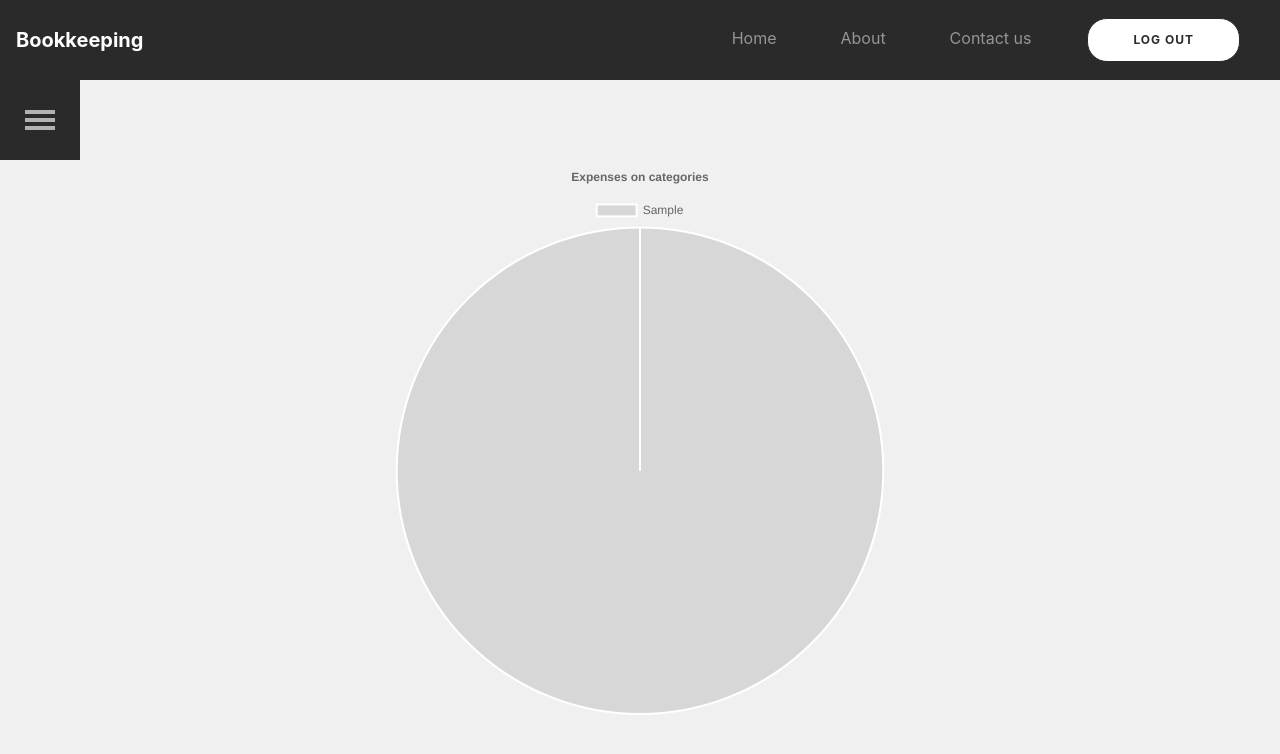
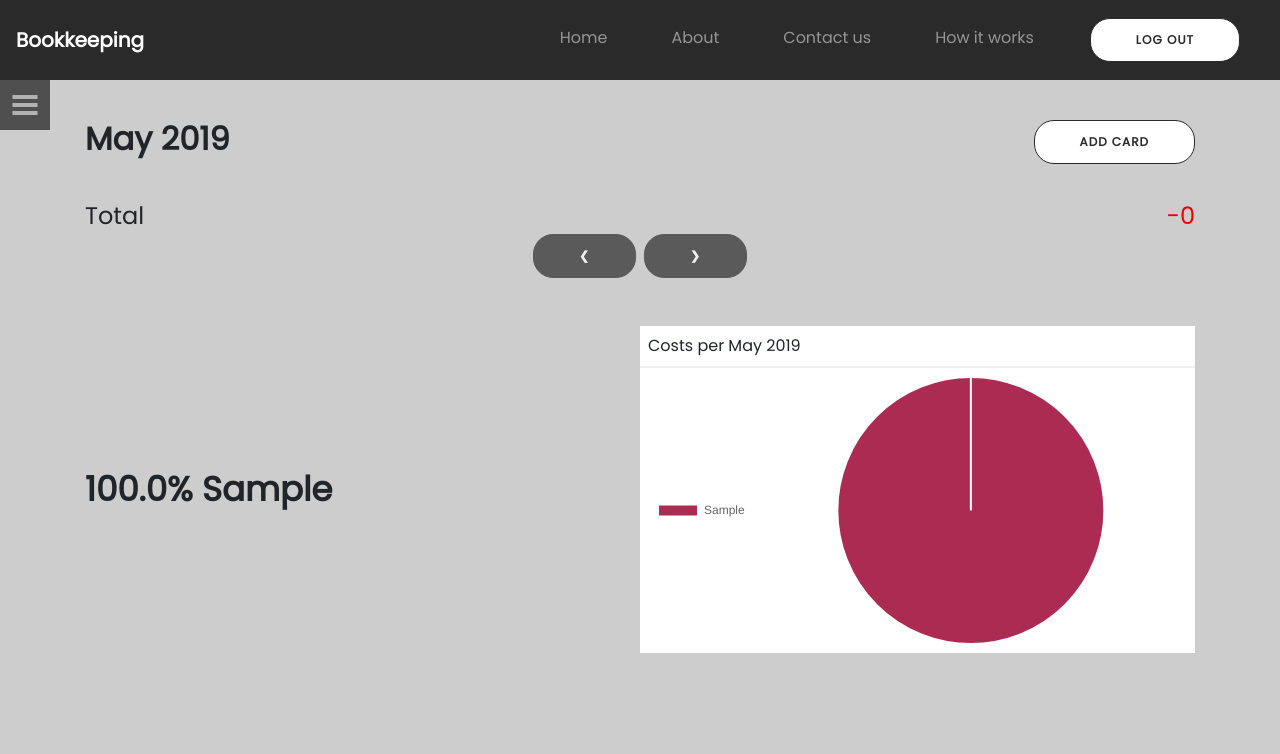
Before and after one commit to MickiMouse/bookkeeping, a Flask app: page /index in a window 1280 px wide. Shown: the top 754 px of the page. Run offline with Flask 2, Linux system fonts and the light colour scheme; a user stored in the database is signed in; tables that the repository leaves empty hold one stand-in row (values such as "Sample post"); some libraries are stand-ins or nearby versions.

Commit message:
update index

```diff
--- a/app/auth/__init__.py
+++ b/app/auth/__init__.py
@@ -2,4 +2,4 @@
 
 bp = Blueprint('auth', __name__)
 
-from app.auth import views
+from app.auth import routes
--- a/app/charts/__init__.py
+++ b/app/charts/__init__.py
@@ -2,4 +2,4 @@
 
 bp = Blueprint('charts', __name__)
 
-from app.charts import views
+from app.charts import routes
--- a/app/charts/views.py
+++ b/app/charts/routes.py
@@ -10,7 +10,7 @@
     return [calendar.month_name[i] for i in args]
 
 
-@bp.route('/chart', methods=['GET', 'POST'])
+@bp.route('/graphics', methods=['GET', 'POST'])
 @login_required
 def graphics():
     forms = [DaysLineForm(), MonthCategoryForm(), CategoryForm(), MonthLineForm(), CategoryMonthForm()]
@@ -51,7 +51,7 @@
 @login_required
 def graph_days_line(month, year):
     chart = Graph(current_user)
-    filter_dict = {'month': int(month), 'year': year}
+    filter_dict = {'month': int(month), 'year': year, 'payer': current_user}
     days, prices = chart.days(**filter_dict)
     return render_template('graph_days_line.html', days=days, prices=prices, month=_calendar_month([int(month)]))
 
--- a/app/main/__init__.py
+++ b/app/main/__init__.py
@@ -2,4 +2,4 @@
 
 bp = Blueprint('main', __name__)
 
-from app.main import views
+from app.main import routes
--- /dev/null
+++ b/app/main/routes.py
@@ -0,0 +1,93 @@
+import calendar
+from datetime import datetime
+from app import db
+from app.main import bp
+from app.main.forms import CreateCardForm
+from app.graph import Graph
+from app.models import Card
+from flask import render_template, redirect, url_for, request, current_app
+from flask_login import login_required, current_user
+
+
+@bp.route('/')
+def preview():
+    return render_template('preview.html')
+
+
+@bp.route('/index')
+@login_required
+def index():
+    page = request.args.get('page', 1, type=int)
+    cards = Card.query.filter_by(
+        payer=current_user,
+        month=datetime.utcnow().month,
+        year=datetime.utcnow().year
+    ).order_by(Card.timestamp.desc()).paginate(
+        page=page,
+        per_page=current_app.config['CARDS_PER_PAGE'],
+        error_out=False)
+    next_url = url_for('main.index', page=cards.next_num) if cards.has_next else None
+    prev_url = url_for('main.index', page=cards.prev_num) if cards.has_prev else None
+    colors = ['#AB2B52', '#7c1f7C', '#4F2982', '#94002D', '#6C006C', '#330570',
+              '#120873', '#689AD3', '#542881', '#2618B1', '#5C0DAC', '#0D56A6']
+    chart = Graph(current_user)
+    categories, prices = chart.get_all_categories()
+    bg_colors = colors[:len(categories)]
+    date = '{} {}'.format(calendar.month_name[datetime.utcnow().month], datetime.utcnow().year)
+    total = get_total(datetime.utcnow().month, datetime.utcnow().year)
+    data = get_percents(categories, prices)
+    return render_template('index.html', cards=cards, next_url=next_url, prev_url=prev_url,
+                           date=date, categories=categories, prices=prices, bg_colors=bg_colors,
+                           total=total, data=data)
+
+
+@bp.route('/add_card', methods=['GET', 'POST'])
+@login_required
+def create_card():
+    form = CreateCardForm()
+    if form.validate_on_submit():
+        card = Card(price=float(form.price.data),
+                    category=form.category.data,
+                    note=form.note.data,
+                    payer=current_user,
+                    year=datetime.utcnow().date().year,
+                    month=datetime.utcnow().date().month,
+                    day=datetime.utcnow().date().day)
+        db.session.add(card)
+        db.session.commit()
+        return redirect(url_for('main.index'))
+    return render_template('create_card.html', form=form)
+
+
+@bp.route('/table', methods=['GET', 'POST'])
+@login_required
+def table():
+    cards = current_user.notes.all()
+    return render_template('table.html', cards=cards)
+
+
+@bp.route('/delete/<id>', methods=['GET', 'POST'])
+@login_required
+def delete(id):
+    card = Card.query.get(int(id))
+    db.session.delete(card)
+    db.session.commit()
+    return redirect(url_for('main.index'))
+
+
+def get_percents(categories, prices):
+    percents = [x / sum(prices) * 100 for x in prices]
+    z = [j for i, j in sorted(zip(percents, categories), key=lambda pair: pair[0])]
+    percents.sort()
+    percents.reverse()
+    z.reverse()
+    data = ['{}% {}'.format(round(percents[i], 2), z[i]) for i in range(len(percents))]
+
+    if len(data) > 3:
+        return data[:3]
+    else:
+        return data
+
+
+def get_total(month, year):
+    return sum([card.price for card in Card.query.filter_by(payer=current_user, month=month, year=year).all()])
--- a/app/main/views.py
+++ /dev/null
@@ -1,54 +0,0 @@
-from datetime import datetime
-from app import db
-from app.main import bp
-from app.main.forms import CreateCardForm
-from app.graph import Graph
-from app.models import Card
-from flask import render_template, redirect, url_for
-from flask_login import login_required, current_user
-
-
-@bp.route('/')
-def preview():
-    return render_template('preview.html')
-
-
-@bp.route('/index')
-@login_required
-def index():
-    # page = request.args.get('page', 1, type=int)
-    # cards = Card.query.filter_by(payer=current_user).order_by(Card.timestamp.desc()).paginate(
-    #     page=page,
-    #     per_page=app.config['CARDS_PER_PAGE'],
-    #     error_out=False)
-    # next_url = url_for('index', page=cards.next_num) if cards.has_next else None
-    # prev_url = url_for('index', page=cards.prev_num) if cards.has_prev else None
-    chart = Graph(current_user)
-    categories, expenses = chart.get_all_categories()
-    return render_template('index.html', categories=categories, expenses=expenses)
-    # cards=cards, next_url=next_url, prev_url=prev_url)
-
-
-@bp.route('/add_card', methods=['GET', 'POST'])
-@login_required
-def create_card():
-    form = CreateCardForm()
-    if form.validate_on_submit():
-        card = Card(price=float(form.price.data),
-                    category=form.category.data,
-                    note=form.note.data,
-                    payer=current_user,
-                    year=datetime.utcnow().date().year,
-                    month=datetime.utcnow().date().month,
-                    day=datetime.utcnow().date().day)
-        db.session.add(card)
-        db.session.commit()
-        return redirect(url_for('main.index'))
-    return render_template('create_card.html', form=form)
-
-
-@bp.route('/table', methods=['GET', 'POST'])
-@login_required
-def table():
-    cards = current_user.notes.all()
-    return render_template('table.html', cards=cards)
--- a/app/static/css/style.css
+++ b/app/static/css/style.css
@@ -1,8 +1,10 @@
-@import url('https://fonts.googleapis.com/css?family=Montserrat:400,800');
+@import url('https://fonts.googleapis.com/css?family=Poppins:300,400,60');
 body {
-    background-color: #f0f0f0;
+    background-color: #cdcdcd;
     margin: 0;
     padding: 0;
+    /*font-family: "Roboto", Arial, sans-serif;*/
+    font-family: "Poppins", sans-serif;
 }
 a {
     color: #333;
@@ -14,7 +16,9 @@
 }
 h2 {
     font-weight: bold;
-    text-align: center;
+}
+td > span {
+    font-weight: bolder;
 }
 .prev {
     width: 50%;
@@ -24,16 +28,15 @@
 }
 .style-form {
     width: 25%;
-    border: 1px solid #2a2a2a;
-    background-color: #FFFFFF;
+    background-color: #f0f0f0;
 }
 .burger-menu__button {
     position: fixed;
     top: 80px;
-    z-index: 30;
-    width: 80px;
-    height: 80px;
-    background-color: #2a2a2a;
+    z-index: 35;
+    width: 50px;
+    height: 50px;
+    background-color: #4f4f4f;
     transition: 0.6s;
 }
 .burger-menu__button:hover, .burger-menu__lines {
@@ -43,7 +46,7 @@
 .burger-menu__lines::after,
 .burger-menu__lines::before {
     position: absolute;
-    width: 30px;
+    width: 25px;
     height: 4px;
     background-color: #fff;
 }
@@ -74,13 +77,13 @@
 }
 .burger-menu__nav {
     padding-top: 80px;
-    margin-top: -80px;
+    margin-top: -70px;
     position: fixed;
     z-index: 20;
     display: flex;
     flex-flow: column;
     height: 100%;
-    background-color: #2a2a2a;
+    background-color: #4f4f4f;
     overflow-y: auto;
     left: -100%;
     transition: 0.5s;
@@ -132,3 +135,7 @@
 .dark-button:disabled {
     opacity: 0.7;
 }
+.percent {
+    font-size: 34px;
+    font-weight: bolder;
+}
--- a/app/templates/base.html
+++ b/app/templates/base.html
@@ -9,13 +9,14 @@
         <link rel="stylesheet" href="{{ url_for('static', filename='css/style.css') }}">
     </head>
     <body>
-        <nav class="navbar navbar-expand-lg navbar-dark position-fixed w-100" style="height: 80px; background-color: #2a2a2a; top: 0;">
+        <nav class="navbar navbar-expand-lg navbar-dark position-fixed w-100" style="height: 80px; background-color: #2a2a2a; top: 0; z-index: 30;">
             <a class="navbar-brand" href="{{ url_for('main.preview') }}"><b>Bookkeeping</b></a>
             <div class="collapse navbar-collapse justify-content-end">
                 <ul class="navbar-nav">
                     <li class="mx-4"><a class="nav-link" href="{{ url_for('main.index') }}">Home</a></li>
                     <li class="mx-4"><a class="nav-link" href="">About</a></li>
                     <li class="mx-4"><a class="nav-link" href="">Contact us</a></li>
+                    <li class="mx-4"><a class="nav-link" href="">How it works</a></li>
                     {% if current_user.is_active %}
                     <li class="mx-4"><a href="{{ url_for('auth.logout') }}"><button class="light-button">Log out</button></a></li>
                     {% else %}
@@ -27,9 +28,7 @@
         </nav>
         {% if current_user.is_active %}
         <div class="burger-menu">
-            <a href="" class="burger-menu__button">
-                <span class="burger-menu__lines"></span>
-            </a>
+            <a href="" class="burger-menu__button"><span class="burger-menu__lines"></span></a>
             <nav class="burger-menu__nav">
                 <a href="{{ url_for('main.index') }}" class="burger-menu__link">{{ current_user.username }}</a>
                 <a href="{{ url_for('main.index') }}" class="burger-menu__link">Home</a>
@@ -39,7 +38,7 @@
             </nav>
         </div>
         {% endif %}
-        <div class="container" style="margin-top: 160px">
+        <div class="container" style="margin-top: 120px">
             {% block app_content %}{% endblock %}
         </div>
         <script src="https://cdnjs.cloudflare.com/ajax/libs/Chart.js/2.8.0/Chart.js"></script>
--- a/app/templates/create_card.html
+++ b/app/templates/create_card.html
@@ -17,7 +17,7 @@
                 {{ form.category(class="form-control") }}
             </div>
             <div class="form-group">
-                {{ form.note(class="form-control", placeholder='Note', maxlength="32") }}
+                {{ form.note(class="form-control", placeholder='Note (optional)', maxlength="32") }}
             </div>
             {{ form.submit(class="dark-button w-100") }}
         </form>
--- a/app/templates/index.html
+++ b/app/templates/index.html
@@ -2,48 +2,64 @@
 
 
 {% block app_content %}
-{#    <div class="d-flex justify-content-center">#}
-{#        <a href="{{ url_for('create_card') }}"><button class="light-button">Add card</button></a>#}
-{#    </div>#}
-{#    <div class="card-deck my-4">#}
-{#        {% for card in cards.items %}#}
-{#            {% include '_card.html' %}#}
-{#        {% endfor %}#}
-{#    </div>#}
-{#    <div class="d-flex justify-content-center">#}
-{#        <a class="mx-1" href="{{ prev_url }}">#}
-{#            <button class="dark-button" type="button" {% if prev_url is none %}disabled{% endif %}>#}
-{#                ❮#}
-{#            </button>#}
-{#        </a>#}
-{#        <a class="mx-1" href="{{ next_url }}">#}
-{#            <button class="dark-button" type="button" {% if next_url is none %}disabled{% endif %}>#}
-{#                ❯#}
-{#            </button>#}
-{#        </a>#}
-{#    </div>#}
-    <canvas id="pieAllCategories"></canvas>
+    <div class="d-flex justify-content-between">
+        <h2>{{ date }}</h2>
+        <a href="{{ url_for('main.create_card') }}"><button class="light-button">Add card</button></a>
+    </div>
+    <table class="table my-3" style="background-color: #f0f0f0">
+        {% for card in cards.items %}
+            {% include '_card.html' %}
+        {% endfor %}
+    </table>
+    <div class="d-flex justify-content-between" style="font-size: 24px">
+        <span>Total</span>
+        <span style="color: #eb0000;">-{{ total }}</span>
+    </div>
+    <div class="d-flex justify-content-center">
+        <a class="mx-1" href="{{ prev_url }}">
+            <button class="dark-button" type="button" {% if prev_url is none %}disabled{% endif %}>
+                ❮
+            </button>
+        </a>
+        <a class="mx-1" href="{{ next_url }}">
+            <button class="dark-button" type="button" {% if next_url is none %}disabled{% endif %}>
+                ❯
+            </button>
+        </a>
+    </div>
+    <div class="d-flex flex-row justify-content-between my-5">
+        <div class="d-flex flex-column align-self-center">
+            {% for stat in data %}
+                <div><span class="percent">{{ stat }}</span></div>
+            {% endfor %}
+        </div>
+        <div class="d-flex flex-column" style="background-color: #ffffff">
+            <span class="p-2" style="border-bottom: 2px solid #f0f0f0">Costs per {{ date }}</span>
+            <div class="p-2" style="width: 555px; ">
+                <canvas id="pieAllCategories"></canvas>
+            </div>
+        </div>
+    </div>
 {% endblock %}
 
 
 {% block scripts %}
     <script>
         let categories = {{ categories|safe }};
-        let expenses = {{ expenses|safe }}
+        let prices = {{ prices|safe }}
         new Chart(document.getElementById("pieAllCategories"), {
             type: 'pie',
             data: {
                 labels: categories,
                 datasets: [{
-                    label: "",
-                    {#backgroundColor: ["#3e95cd", "#8e5ea2","#3cba9f","#e8c3b9","#c45850"],#}
-                    data: expenses
+                    backgroundColor: {{ bg_colors|safe }},
+                    data: prices,
                 }]
             },
             options: {
-                title: {
+                legend: {
                     display: true,
-                    text: 'Expenses on categories'
+                    position: 'left'
                 }
             }
         });
--- a/app/templates/register.html
+++ b/app/templates/register.html
@@ -38,7 +38,7 @@
     </div>
     <div class="d-flex justify-content-center" style="margin-top: 30px;">
         <div>
-            If you have already registered <a href="{{ url_for('login') }}"><button class="light-button">Sign in</button></a>
+            If you have already registered <a href="{{ url_for('auth.login') }}"><button class="light-button">Sign in</button></a>
         </div>
     </div>
 {% endblock %}
--- a/config.py
+++ b/config.py
@@ -15,4 +15,4 @@
     MAIL_USERNAME = os.environ.get('MAIL_USERNAME')
     MAIL_PASSWORD = os.environ.get('MAIL_PASSWORD')
     ADMINS = ['dpashnev175@gmail.com']
-    CARDS_PER_PAGE = 5
+    CARDS_PER_PAGE = 10
```
Also changed, not shown: app/auth/routes.py (renamed from app/auth/views.py, +9 -5 lines), app/graph.py (+1 -6 lines), app/templates/_card.html (+6 -6 lines), app/templates/graph.html (+5 -5 lines), app/templates/login.html (+4 -4 lines).
